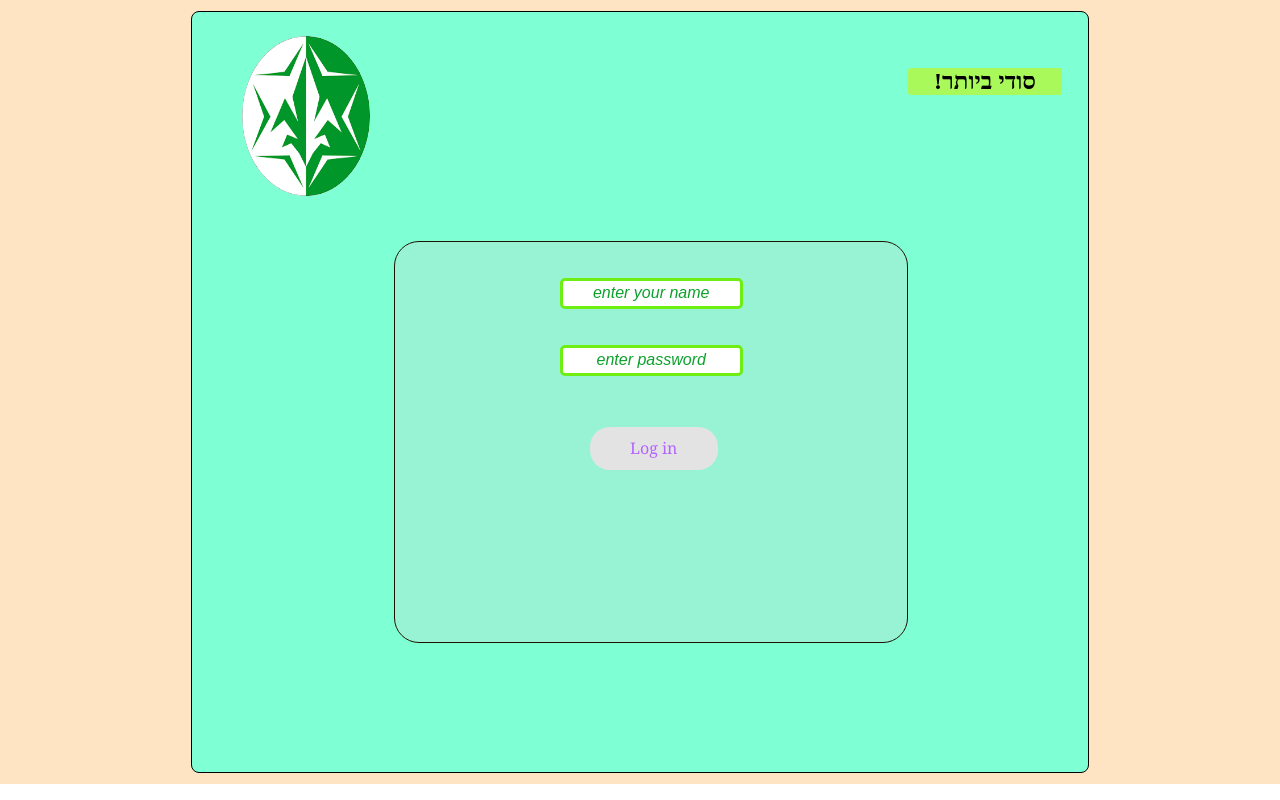
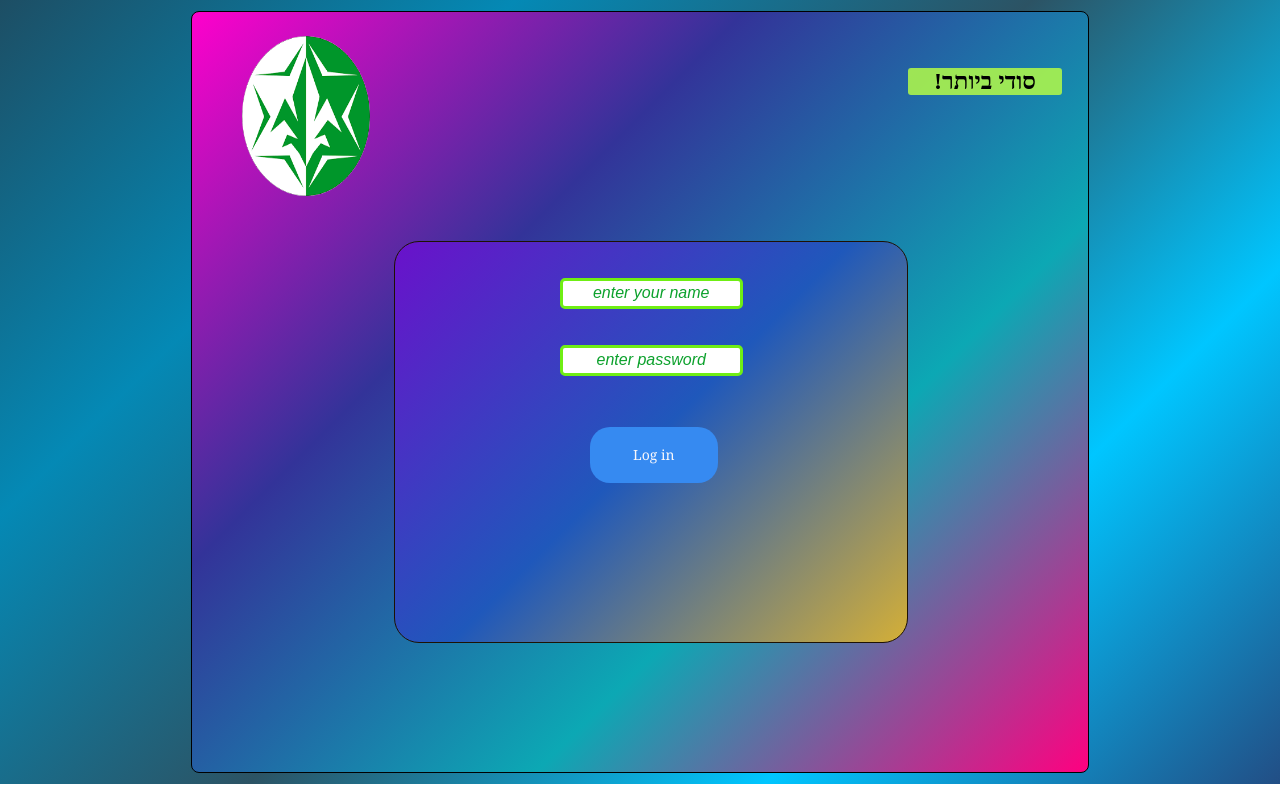
Before and after one commit to Moti7950/client_Hackathon_2025, a React (Vite) app: page / in a window 1280 px wide. Built offline with nearby package versions, Linux system fonts and the light colour scheme.

Commit message:
cheng design

```diff
--- a/src/App.css
+++ b/src/App.css
@@ -1,5 +1,5 @@
 #root {
-  background-color: bisque;
+  background: linear-gradient(135deg, #1d4e64, #0489b5, #2c5364, #00c6ff, #224e85);
   display: flex;
   flex-direction: column;
   justify-content: center;
--- a/src/styles/MapView.css
+++ b/src/styles/MapView.css
@@ -7,6 +7,6 @@
 #setView{
   position: fixed;
   top: 20px;
-  right: 20px;
+  right: 1px;
   z-index: 1000;
 }
--- a/src/styles/homePage.css
+++ b/src/styles/homePage.css
@@ -1,5 +1,5 @@
 header{
-  background-color: aqua;
+  /* background-color: rgb(245, 197, 86); */
   border-radius: 5px;
 }
 
@@ -9,3 +9,10 @@ footer{
   margin-top: 1vh;
   height: 4vh;
 }
+
+button{
+  background-color: rgb(113, 183, 244);
+  height: 7vh;
+  font-size: 14px;
+  font-weight: 550;
+}
--- a/src/styles/login.css
+++ b/src/styles/login.css
@@ -2,7 +2,7 @@ main {
   display: flex;
   justify-content: center;
   align-items: center;
-  background-color: aquamarine;
+   background: linear-gradient(135deg, #ff00cc, #333399, #0ca8b4, #ff0080);
   height: 95vh;
   width: 70vw;
   border: 1px solid black;
@@ -30,7 +30,7 @@ button:hover {
 section {
   align-self: center;
   margin-top: 100px;
-  background-color: rgba(160, 240, 213, 0.774);
+  background: linear-gradient(135deg, #6a11cb, #1f58bb, #d4af37);
   border: 1px solid rgb(30, 18, 3);
   transition: transform 1s;
 }
@@ -73,7 +73,8 @@ input::placeholder {
 
 #btnLogin {
   border-radius: 20px;
-  color: #b164ff;
+  color: #f9f7fb;
+  background-color: #368af1;
 }
 
 #haman {
```
